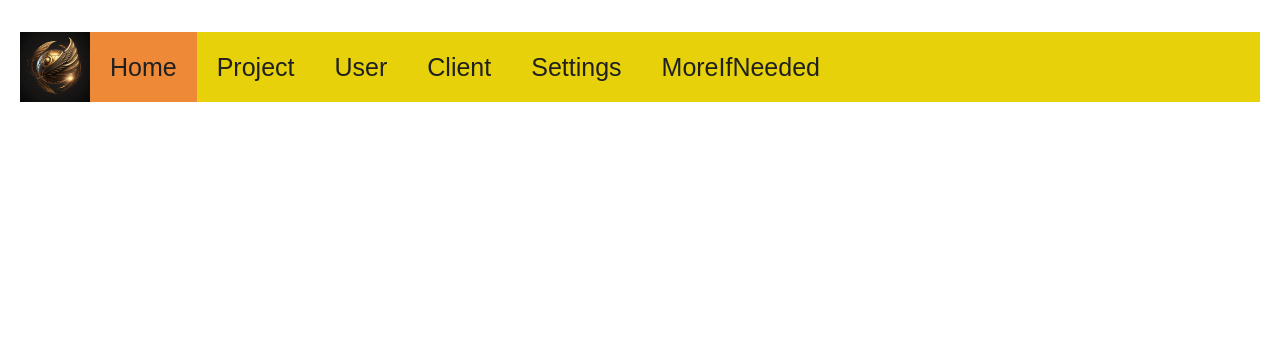
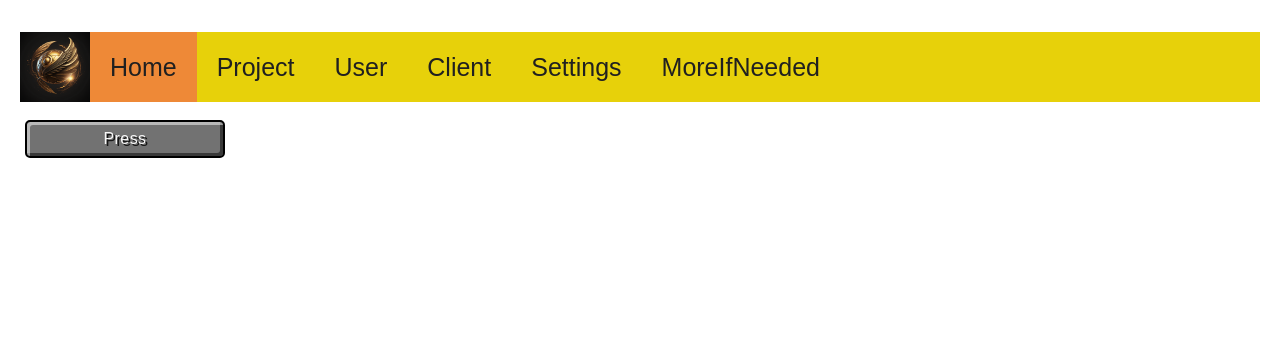
Before and after one commit to adas291/Smauksteliai, a PHP site: page /Home.php in a window 1280 px wide. Shown: the top 362 px of the page. Run offline with PHP 8.4, Linux system fonts and the light colour scheme; some web fonts are replaced.

Commit message:
new button style on home page waiting for feedback

```diff
--- a/Website/Home.php
+++ b/Website/Home.php
@@ -6,6 +6,7 @@
 		<meta name="viewport" content="width=device-width, initial-scale=1.0" />
 		<title>HomePage</title>
         <link rel="stylesheet" href="styles.css?v=<?php echo time(); ?>">
+        <link href="http://fonts.cdnfonts.com/css/minecraftia" rel="stylesheet">
 	</head>
 	<body>
         <nav>
@@ -19,5 +20,6 @@
                 <li class="menuButton"><a href="#">MoreIfNeeded</a></li>
             </ul>
         </nav>
+        <button class="btn-minecraft">Press</button>
 	</body>
 </html>
--- a/Website/styles.css
+++ b/Website/styles.css
@@ -117,3 +117,21 @@ img.loginLogo {
     margin: 12px 0;
 
 }
+.btn-minecraft {
+    font-family: 'Minecraftia', sans-serif;
+    background: #727272;
+    color: rgb(247, 247, 247);
+    width: 200px;
+    padding: .5rem 0;
+    margin-bottom: .75rem;
+    text-shadow: 2px 2px 0 rgba(0, 0, 0, 0.8);
+    font-size: 1rem;
+    letter-spacing: .025em;
+    border: 2px solid rgba(0, 0, 0, 1);
+    box-shadow: inset 3px 3px 0 rgba(255, 255, 255, 0.5),
+                inset -3px -3px 0 rgba(0, 0, 0, 0.5);
+    cursor: pointer;
+  }
+  .btn-minecraft:hover {
+    background: rgba(115, 107, 221, 1);
+  }
```
